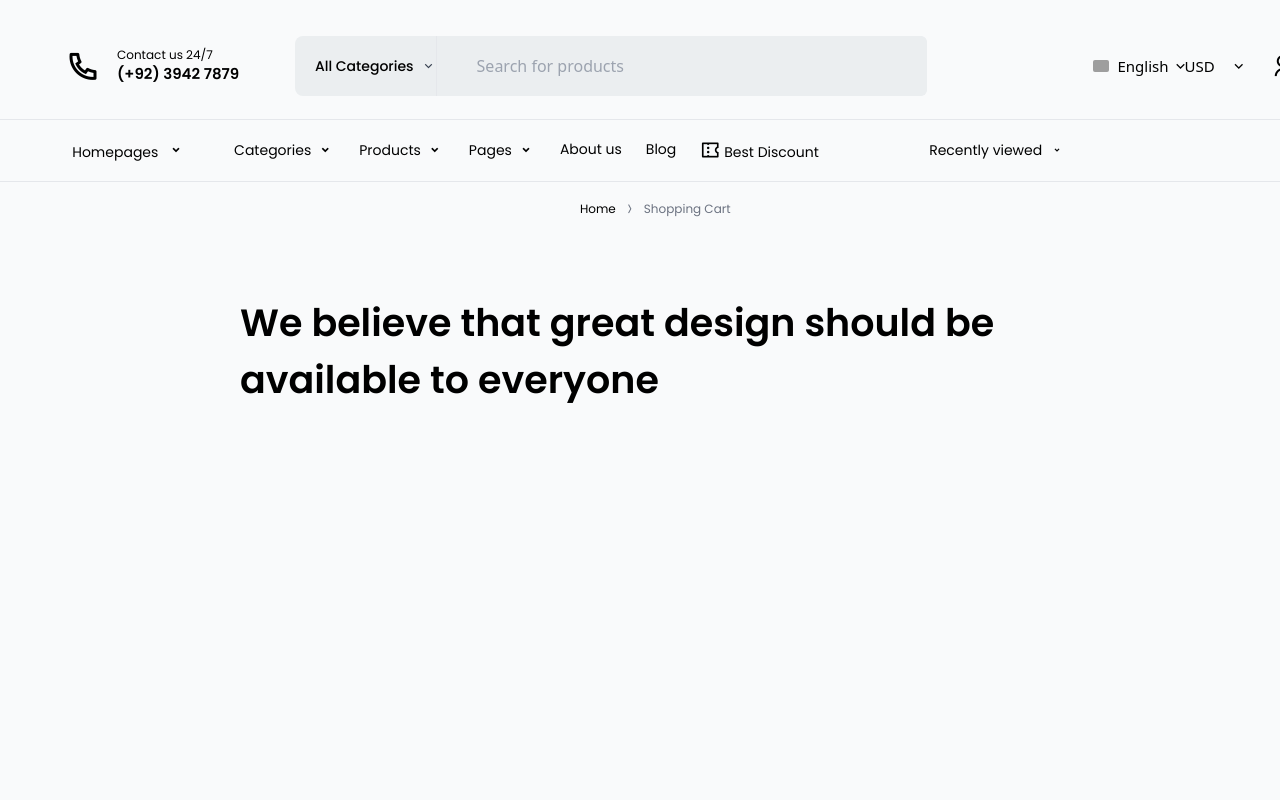
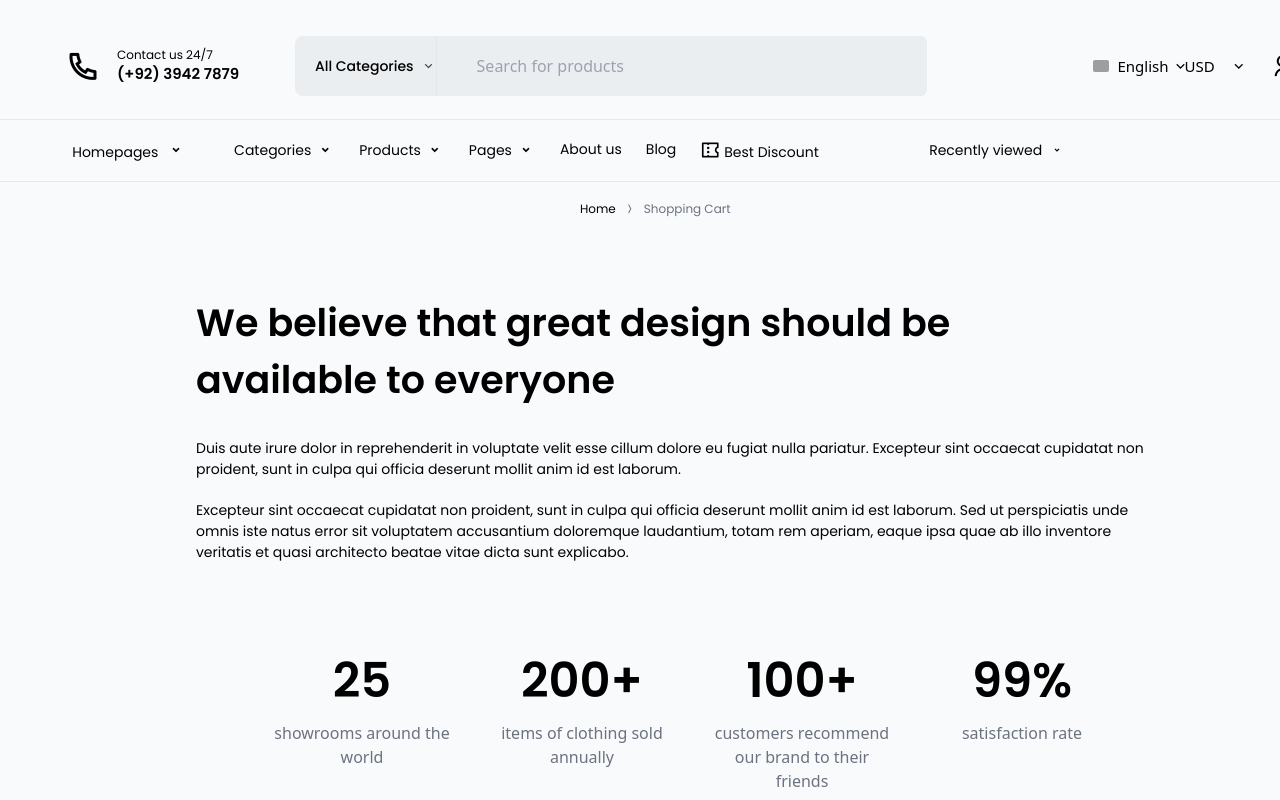
Before and after one commit to aydanszd/mertoweb, a website: page mertoweb/public/about.html in a window 1280 px wide. Shown: the top 800 px of the page. Drawn offline with nearby package versions, Linux system fonts and the light colour scheme; files that its build step writes are made by us from their sources; grey boxes are pictures that could not be loaded; a web font is replaced by a local one.

Commit message:
The counter is ready.

```diff
--- a/mertoweb/public/about.html
+++ b/mertoweb/public/about.html
@@ -214,10 +214,72 @@
                 </ol>
             </nav>
         </div>
-        <div>
-        <h1 class=" mt-6 mx-auto max-w-[800px] font-[Poppins] text-[38px] font-semibold">
-            We believe that great design should be available to everyone
-        </h1>
+        <div class=" max-w-6xl">
+            <h1 class=" mt-6 mx-auto max-w-[800px] font-[Poppins] text-[38px] font-semibold ml-[180px]">
+                We believe that great design should be available to everyone
+            </h1>
+            <p class="ml-[180px] mt-[30px] font-[Poppins] text-[14px]">
+                Duis aute irure dolor in reprehenderit in voluptate velit esse cillum dolore eu fugiat nulla pariatur.
+                Excepteur sint occaecat cupidatat non proident, sunt in culpa qui officia deserunt mollit anim id est
+                laborum.
+            </p>
+            <p class="ml-[180px] mt-[20px] font-[Poppins] text-[14px]">
+                Excepteur sint occaecat cupidatat non proident, sunt in culpa qui officia deserunt mollit anim id est
+                laborum. Sed ut perspiciatis unde omnis iste natus error sit voluptatem accusantium doloremque
+                laudantium, totam rem aperiam, eaque ipsa quae ab illo inventore veritatis et quasi architecto beatae
+                vitae dicta sunt explicabo.
+            </p>
+            <section class="max-w-4xl mx-auto p-6 my-auto transform translate-x-[50px] mt-[70px]">
+                <div class="grid grid-cols-2 md:grid-cols-4 gap-8 text-center">
+                    <div class="flex flex-col items-center space-y-2">
+                        <span class="stat-number text-4xl md:text-5xl font-[Poppins] font-semibold text-black" data-target="25"
+                            data-suffix="">0</span>
+                        <p class="text-sm md:text-base text-gray-500">showrooms around the world</p>
+                    </div>
+
+                    <div class="flex flex-col items-center space-y-2">
+                        <span class="stat-number text-4xl md:text-5xl font-[Poppins] font-semibold text-black" data-target="200"
+                            data-suffix="+">0</span>
+                        <p class="text-sm md:text-base text-gray-500">items of clothing sold annually</p>
+                    </div>
+
+                    <div class="flex flex-col items-center space-y-2">
+                        <span class="stat-number text-4xl md:text-5xl font-[Poppins] font-semibold text-black" data-target="100"
+                            data-suffix="+">0</span>
+                        <p class="text-sm md:text-base text-gray-500">customers recommend our brand to their friends</p>
+                    </div>
+
+                    <div class="flex flex-col items-center space-y-2">
+                        <span class="stat-number text-4xl md:text-5xl font-[Poppins] font-semibold text-black" data-target="99"
+                            data-suffix="%">0</span>
+                        <p class="text-sm md:text-base text-gray-500">satisfaction rate</p>
+                    </div>
+            </section>
+            <section class="max-w-6xl h-[500px] border">
+
+            </section>
+            <script>
+                function animateValue(el, start, end, duration, suffix) {
+                    let startTime = null;
+                    const step = (t) => {
+                        if (!startTime) startTime = t;
+                        const progress = Math.min((t - startTime) / duration, 1);
+                        const current = Math.floor(progress * (end - start) + start);
+                        el.textContent = current + (suffix || '');
+                        if (progress < 1) requestAnimationFrame(step);
+                    };
+                    requestAnimationFrame(step);
+                }
+
+                document.addEventListener('DOMContentLoaded', () => {
+                    document.querySelectorAll('.stat-number').forEach(el => {
+                        const end = parseFloat(el.dataset.target);
+                        const suffix = el.dataset.suffix || '';
+                        animateValue(el, 0, end, 1500, suffix);
+                    });
+                });
+            </script>
+
         </div>
     </main>
 
```
Also changed, not shown: mertoweb/public/contacus.html (+0 -15 lines).
